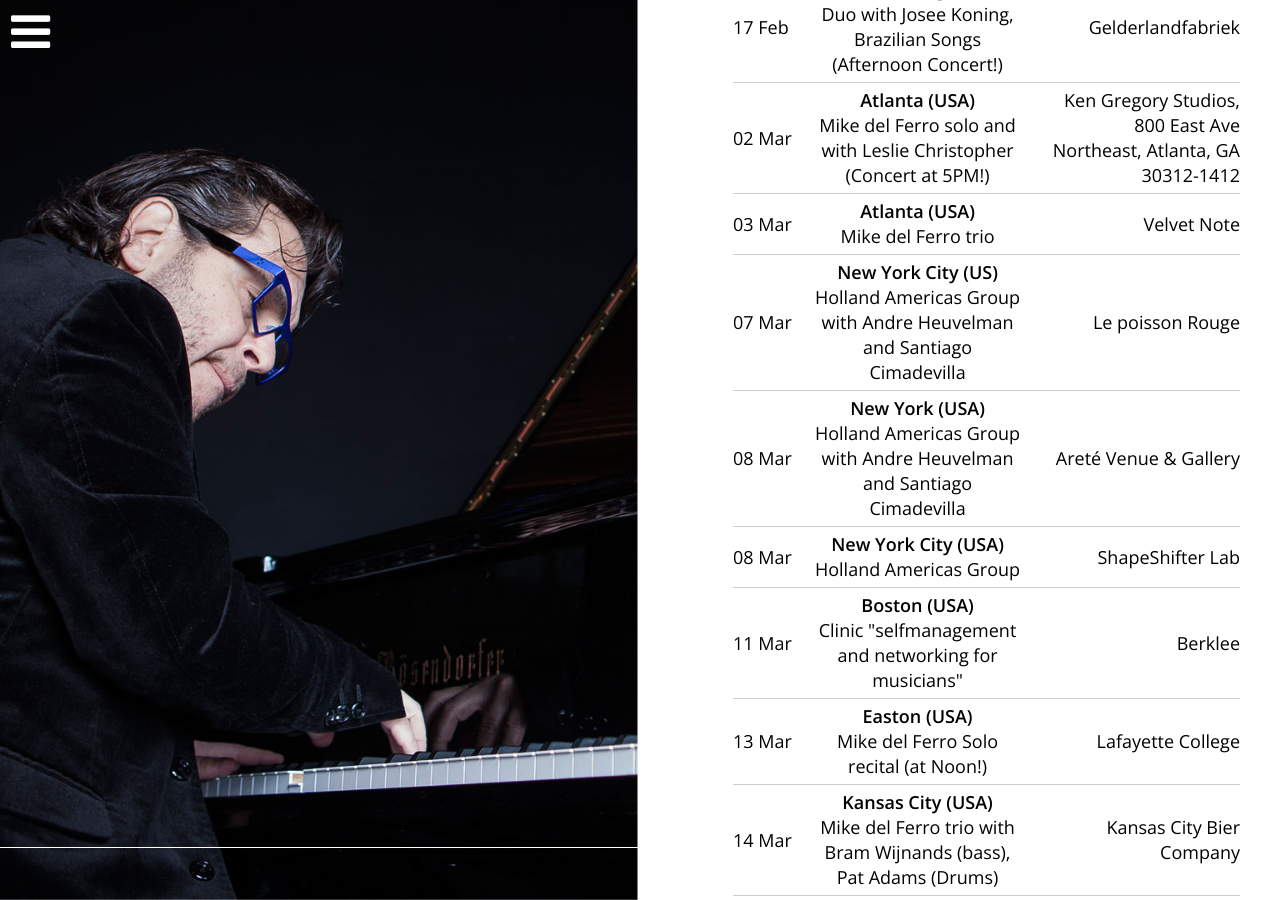
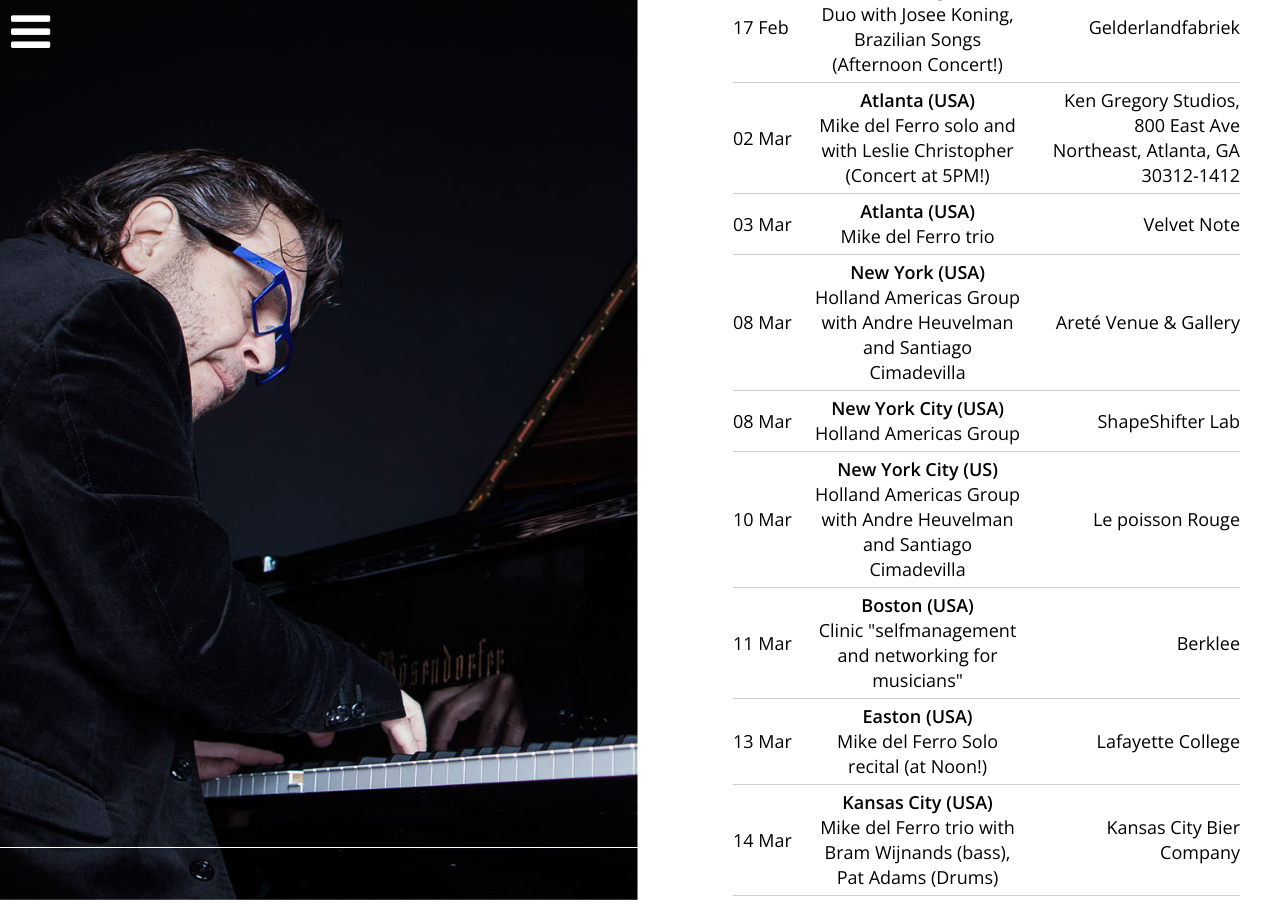
Before and after one commit to mikedelferro/website, a Jekyll site: the page built from agenda.html, in a window 1280 px wide and 900 px high, scrolled down 569 px. Built offline with Jekyll 4.4.1, drawn with Linux system fonts in a browser that asks for light colours; nearby versions of some CDN libraries.

Commit message:
Updated '_config.yml' via CloudCannon

```diff
--- a/_config.yml
+++ b/_config.yml
@@ -40,7 +40,7 @@ gigs:
     venue: Lisbon (Portugal)
     url: 'https://www.hcp.pt'
   - title: Holland Americas Group with Andre Heuvelman and Santiago Cimadevilla
-    date: 2019-03-07 21:00:00
+    date: 2019-03-10 11:00:00
     location: Le poisson Rouge
     venue: New York City (US)
     url: 'https://www.lpr.com'
```
